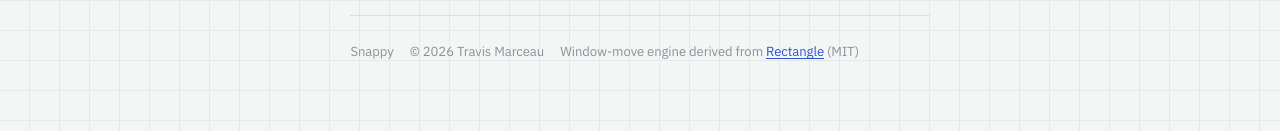
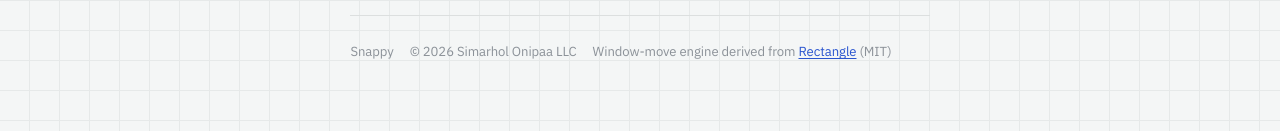
Before and after one commit to travismarceau/getsnappy-site, a plain HTML site: page index.html in a window 1280 px wide. Shown: the part 2909-3040 px from the top of the page. Drawn offline with Linux system fonts and the light colour scheme.

Commit message:
Attribute the site to Simarhol Onipaa LLC
The footer credited an individual. The app ships under the LLC's Developer ID
and its NSHumanReadableCopyright already names the LLC, so the site should
match. With the support address already moved to help@getsnappy.fyi, no
personal name or address remains on the page.

```diff
--- a/index.html
+++ b/index.html
@@ -270,7 +270,7 @@
 
   <footer>
     <span>Snappy</span>
-    <span>© 2026 Travis Marceau</span>
+    <span>© 2026 Simarhol Onipaa LLC</span>
     <span>Window-move engine derived from <a href="https://github.com/rxhanson/Rectangle">Rectangle</a> (MIT)</span>
   </footer>
 </div>
```
